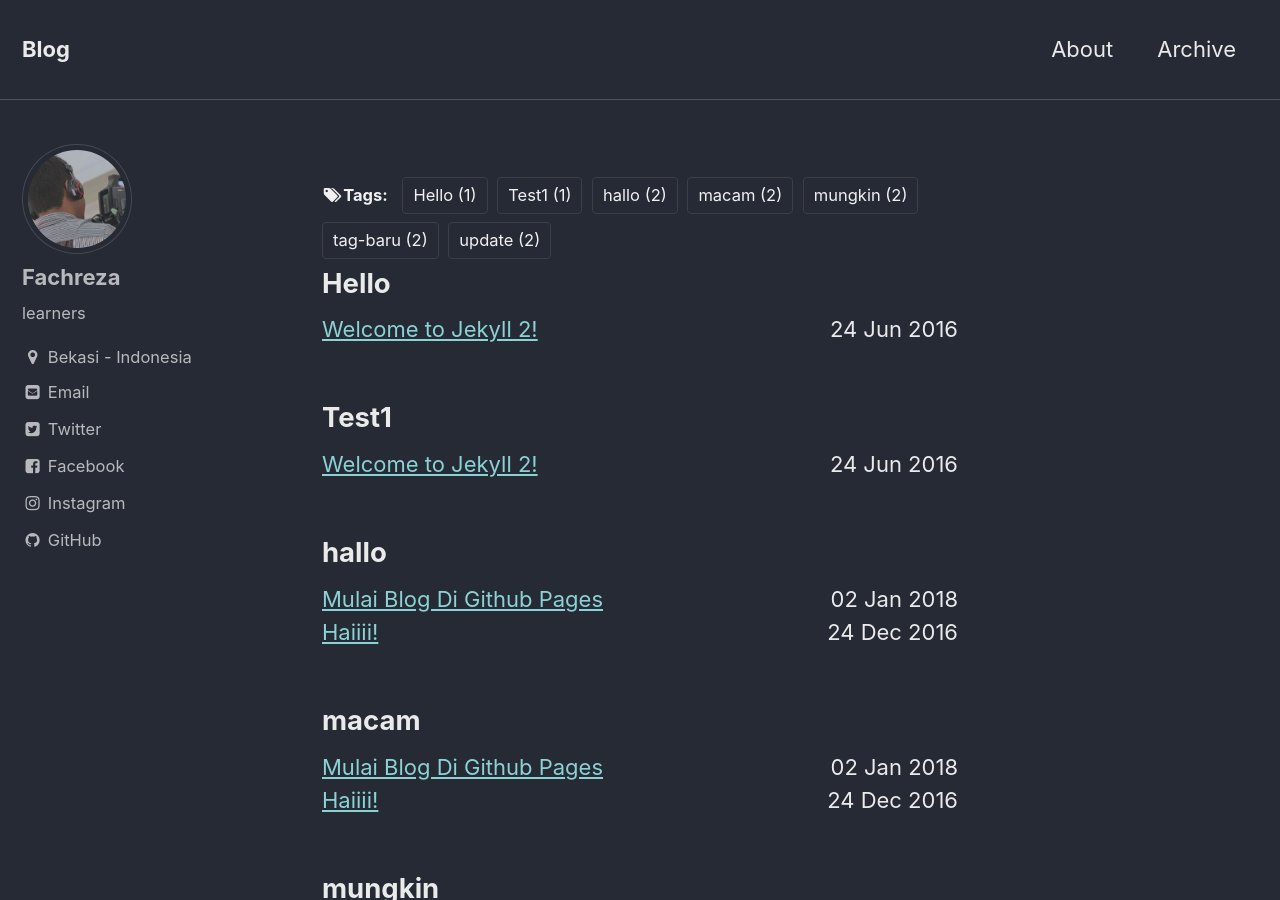
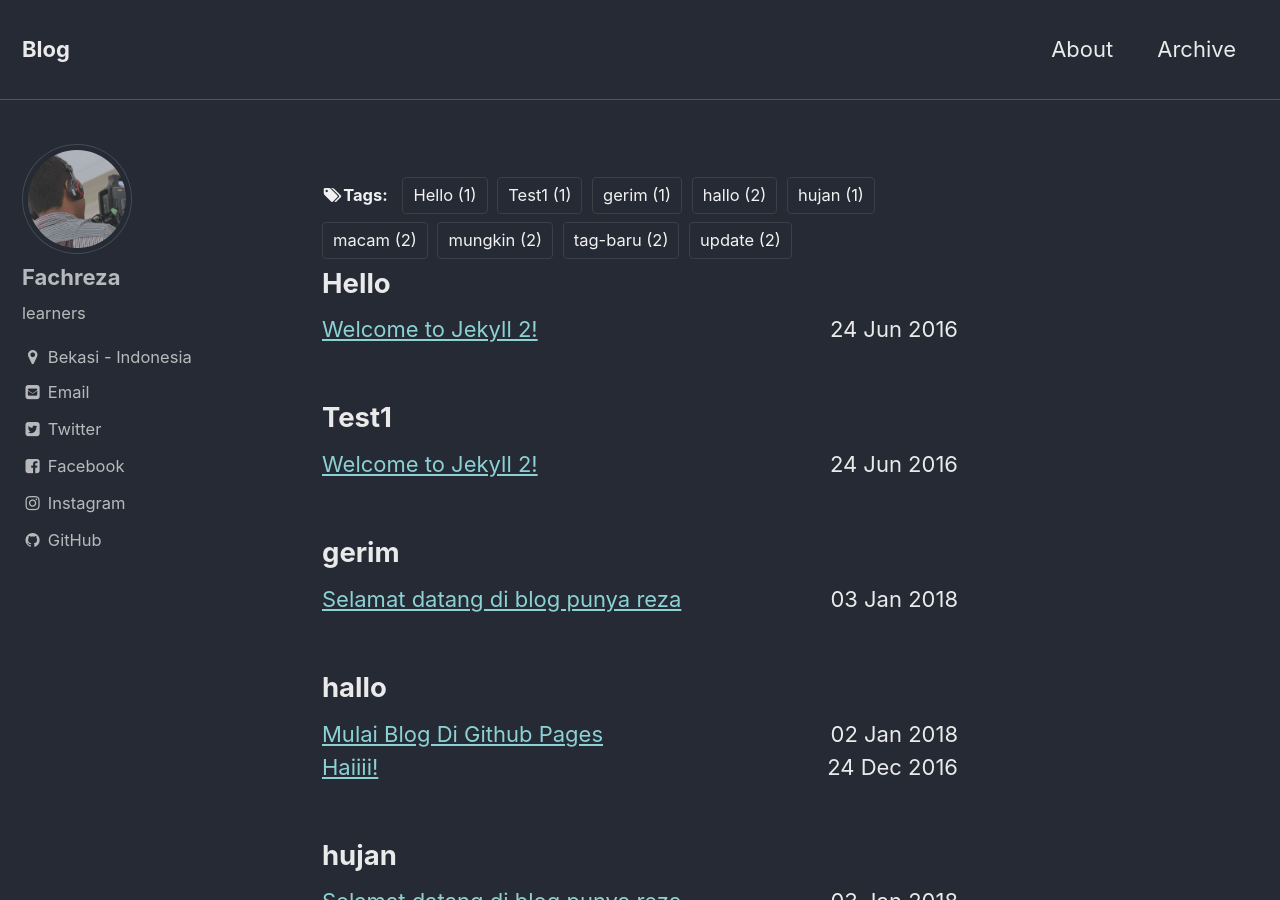
Before and after one commit to fahrz/blog, a Jekyll site: the page built from tags.md, in a window 1280 px wide and 900 px high. Built offline with Jekyll 4.4.1, drawn with Linux system fonts in a browser that asks for light colours; some of the changed text lies outside the part shown.

Commit message:
Update 2018-01-03-blog-testing-lima.md

```diff
--- a/_posts/2018-01-03-blog-testing-lima.md
+++ b/_posts/2018-01-03-blog-testing-lima.md
@@ -1,5 +1,12 @@
 ---
 published: true
+title: Selamat datang di blog punya reza
+header:
+  teaser: >-
+    http://images.all-free-download.com/images/graphicthumb/domes_minarets_amp_finals_517056.jpg
+tags:
+  - hujan
+  - gerim
 ---
 ## post baru ke lima
 
```
